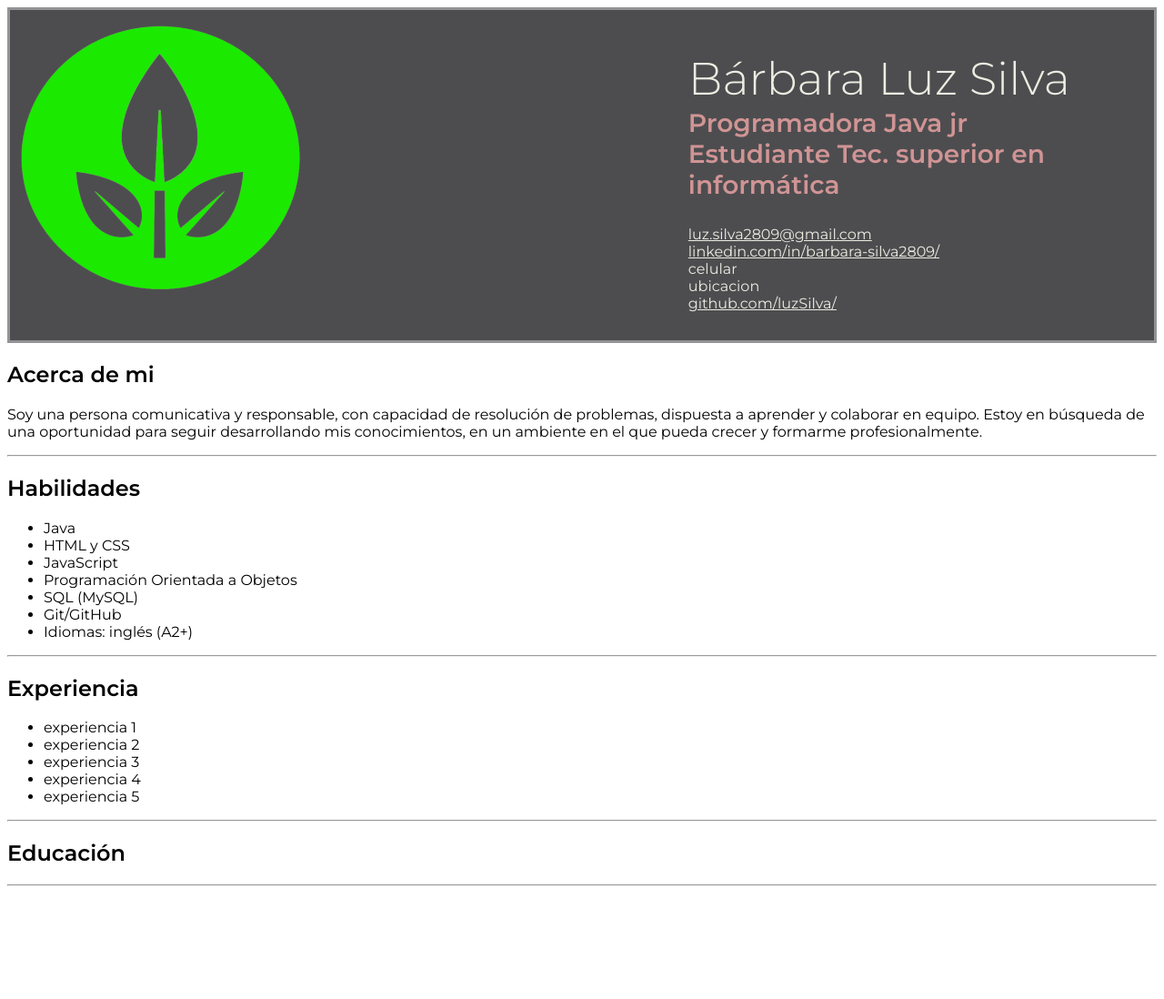
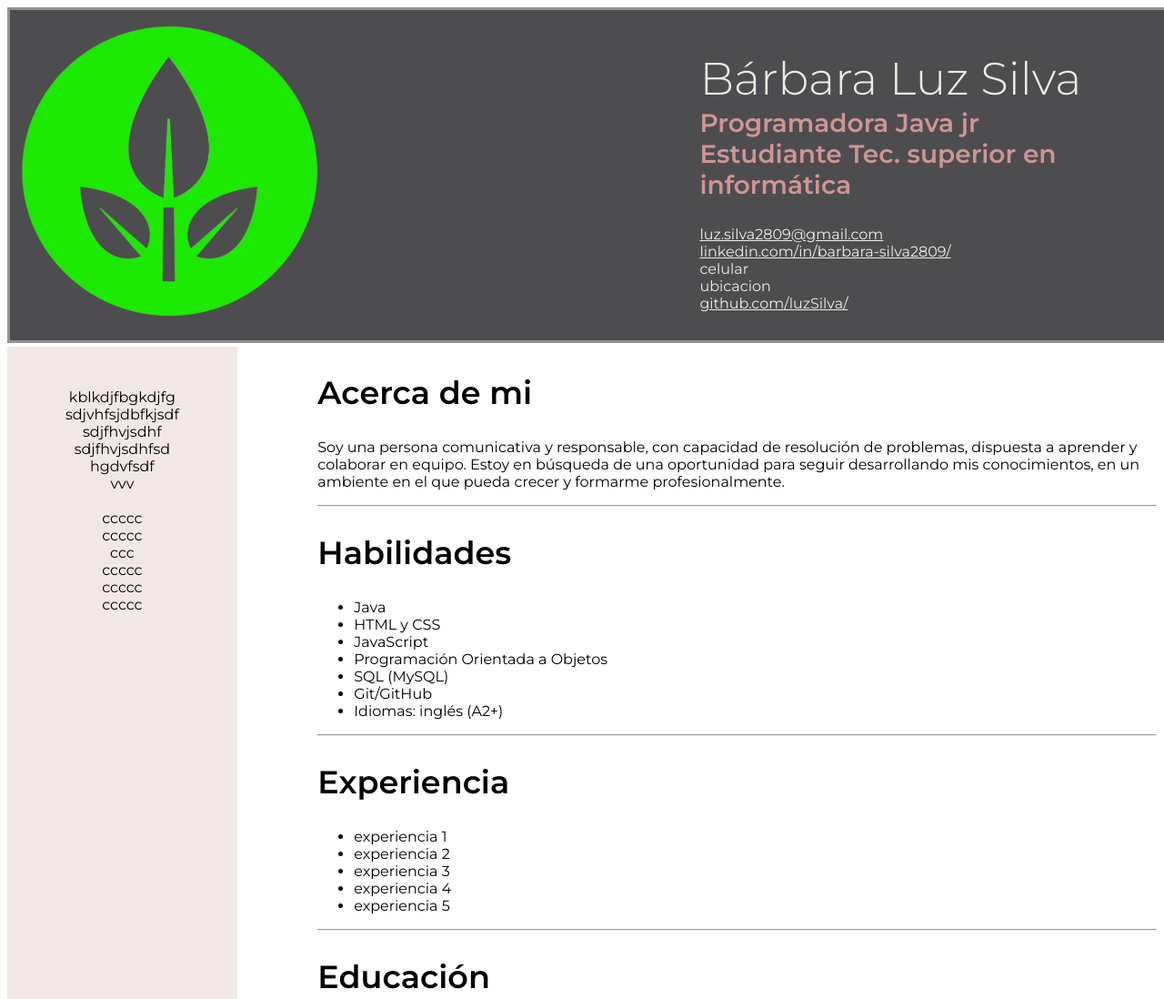
Before and after one commit to luzSilva/CV_Barbara-Silva, a plain HTML site: page index.html in a window 1280 px wide. Shown: the top 1098 px of the page at 91% size. Before the commit the page ends 982 px from the top, so only its background shows below. Drawn offline with Linux system fonts and the light colour scheme.

Commit message:
Ubicación de los elementos en el main

```diff
--- a/index.html
+++ b/index.html
@@ -11,7 +11,7 @@
 
 <body>
     <header>
-        <img src="img/pngwing.com.png" width="330" height="300">
+        <img src="img/pngwing.com.png" width="350" height="330">
         <section>
             <h1>Bárbara Luz Silva</h1>
             <h3>Programadora Java jr
@@ -19,27 +19,41 @@
             </h3>
             <ul>
                 <li><a href="mailto:luz.silva2809@gmail.com"> luz.silva2809@gmail.com</a> </li>
-                <li><a href="https://www.linkedin.com/in/barbara-silva2809/">linkedin.com/in/barbara-silva2809/</a></li>
+                <li><a href="https://www.linkedin.com/in/barbara-silva2809/" target="_blank">linkedin.com/in/barbara-silva2809/</a></li>
                 <li>celular</li>
                 <li>ubicacion</li>
-                <li><a href="https://github.com/luzSilva">github.com/luzSilva/</a></li>
+                <li><a href="https://github.com/luzSilva" target="_blank">github.com/luzSilva/</a></li>
             </ul>
         </section>
     </header>
     <main>
        <section class="bar">
        <p>
+        kblkdjfbgkdjfg <br>
+        sdjvhfsjdbfkjsdf <br>
+        sdjfhvjsdhf <br>
+        sdjfhvjsdhfsd <br>
+        hgdvfsdf <br>
+        vvv <br>
+        <br>
+        ccccc  <br>
+        ccccc <br>
+        ccc <br>
+        ccccc <br>
+        ccccc <br>
+        ccccc <br>
 
         </p>
        </section>
-        <section class="about me">
+        <section class="general">
+            <article class="about_me">
                 <h2>Acerca de mi</h2>
                 <p>Soy una persona comunicativa y responsable, con capacidad de resolución de problemas, dispuesta a aprender y colaborar en equipo.
                 Estoy en búsqueda de una oportunidad para seguir desarrollando mis conocimientos, en un ambiente en el que pueda crecer y formarme profesionalmente.
                 </p>
-        </section>
+            </article>
             <hr>
-        <section class="skills">
+            <article class="skills">
                 <h2>Habilidades</h2>
                 <ul>
                     <li>Java</li>
@@ -50,9 +64,9 @@
                     <li>Git/GitHub</li>
                     <li>Idiomas: inglés (A2+)</li>
                 </ul>
-        </section>
+            </article>
             <hr>
-        <section class="experience">
+            <article class="experience">
                 <h2>Experiencia</h2>
                 <ul>
                     <li>experiencia 1</li>
@@ -61,12 +75,13 @@
                     <li>experiencia 4</li>
                     <li>experiencia 5</li>
                 </ul>
+            </article>
+            <hr>
+            <article class="education">
+                <h2>Educación</h2>
+            </article>
+            <hr>
         </section>
-        <hr>
-        <section class="education">
-            <h2>Educación</h2>
-        </section>
-        <hr>
     </main>
 
     <footer>
--- a/style.css
+++ b/style.css
@@ -1,8 +1,14 @@
 html{
     font-family: 'Montserrat', sans-serif;
+    height: 100%;
+}
+body
+{
+    height: 100%;
 }
 header
 {
+    display: inline-block;
     text-align: left;
     color: rgb(236, 236, 226);
     background-color: #4d4d50;
@@ -10,11 +16,15 @@ header
     padding-right: 15px;
     padding-top: 15px;
     overflow-y: auto;
-
+    width: 100%;
+}
+header img
+{
+    float: left;
+    align-content: center;
 }
 header section
 {
-    display: block;
     float: right;
     width: 40%;
     margin: 15px 0 15px auto;
@@ -43,3 +53,27 @@ a
 {
     color: rgb(236, 236, 226);
 }
+.bar
+{
+    float:left;
+    width: 20%;
+    height: 100%;
+    background-color: rgb(242, 231, 231);
+    text-align: center;
+    padding-top: 30px;
+    overflow-x: auto;
+}
+.general
+{
+    float:right;
+    width: 73%;
+}
+main
+{
+    display: inline-block;
+    height: 100%;
+}
+.general h2
+{
+    font-size: 35px;
+}
```
Lines whose indentation alone changed are shown as unchanged.
